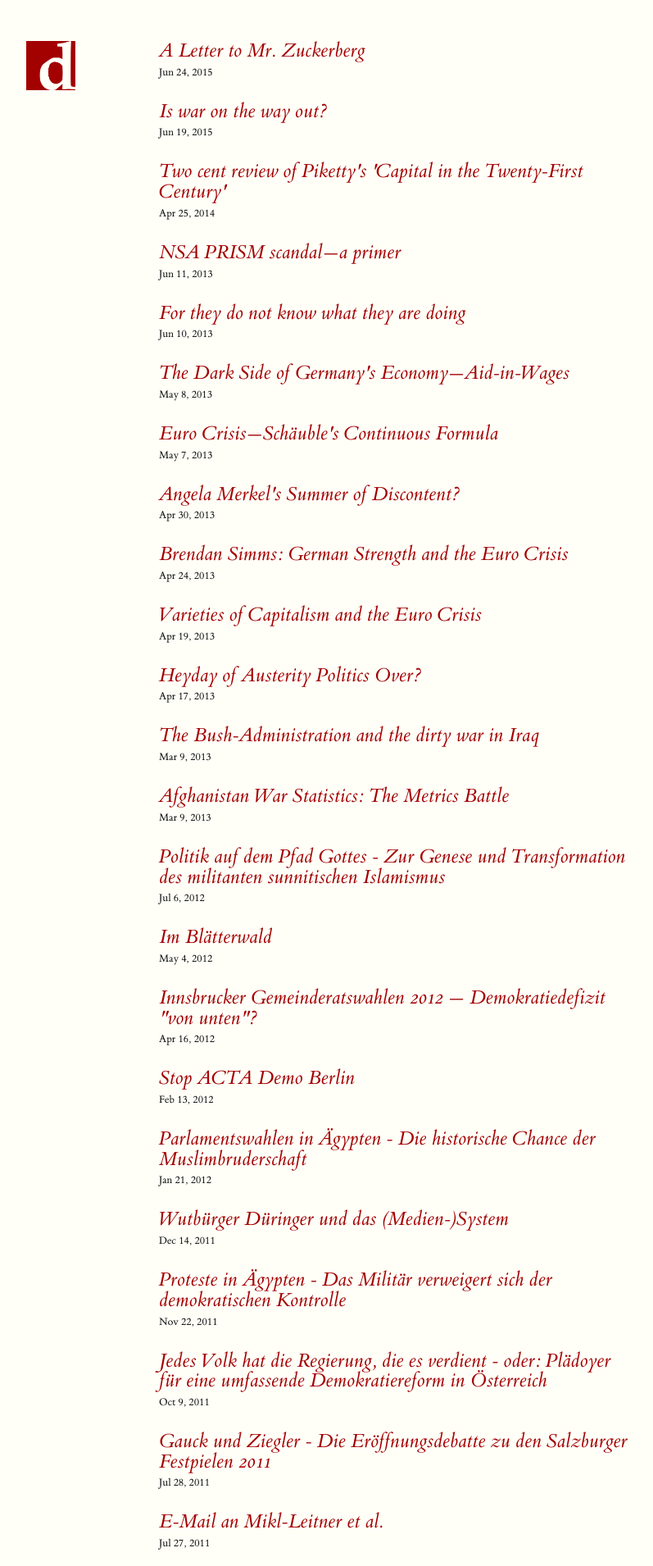
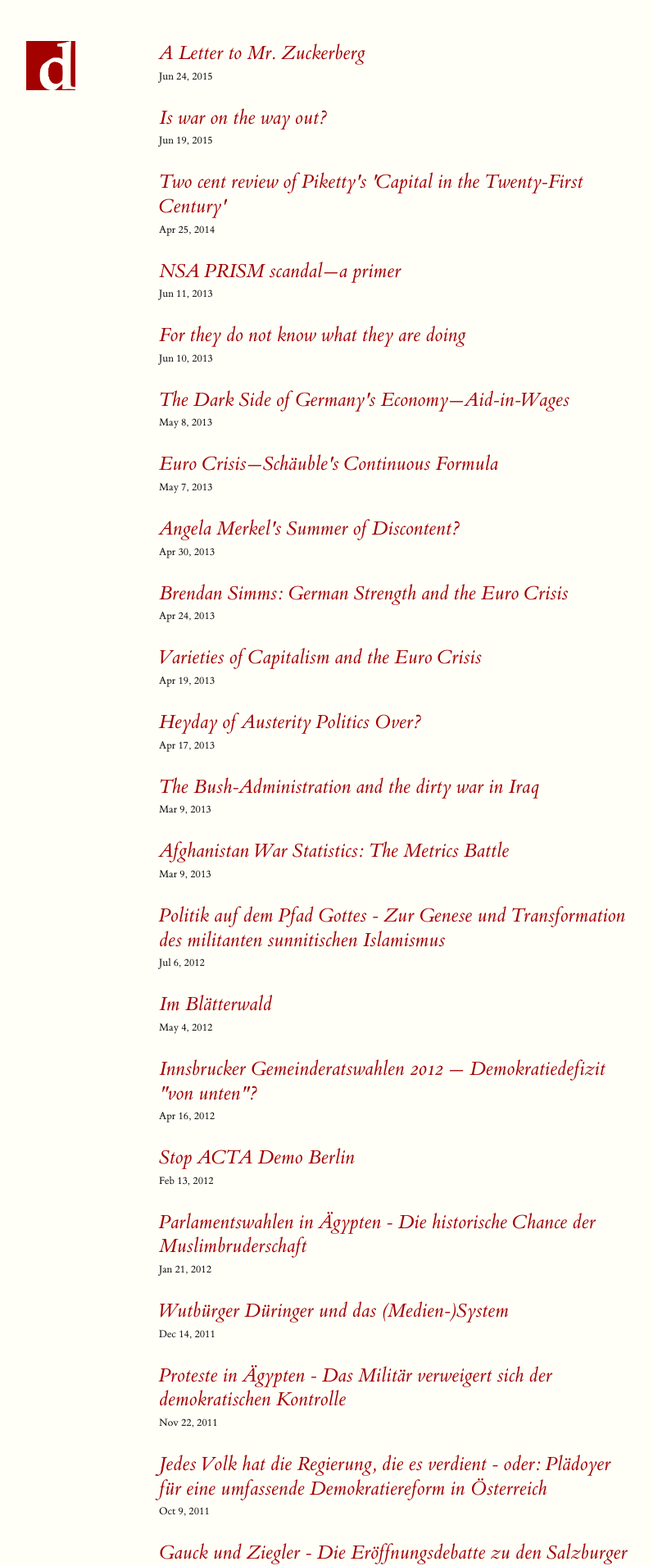
Before and after one commit to mo-tom/bkp, a Jekyll site: the page built from index.html, in a window 1280 px wide. Shown: the top 1910 px of the page at 82% size, without its empty margins (6-803 px from the left). Built offline with Jekyll 4.4.1, drawn with Linux system fonts in a browser that asks for light colours.

```diff
--- a/css/tufte.css
+++ b/css/tufte.css
@@ -312,7 +312,7 @@ h1 { font-style: italic;
       margin-top: 4rem;
       margin-bottom: 1.5rem;
       font-size: 2.5rem;
-      line-height: 1;
+      line-height: 1.2;
 
 
 }
@@ -322,7 +322,7 @@ h2 {  font-style: italic;
       margin-top: 2rem;
       margin-bottom: 0;
       font-size: 1.9rem;
-      line-height: 1; }
+      line-height: 1.2; }
 
 h3 {  font-style: italic;
       font-weight: 400;
```
Also changed, not shown: _posts/2010-08-28-grasstopsters-die-geldgeber-im-hintergrund-der-tea-party.md (+2 -1 lines), 2 other files.
